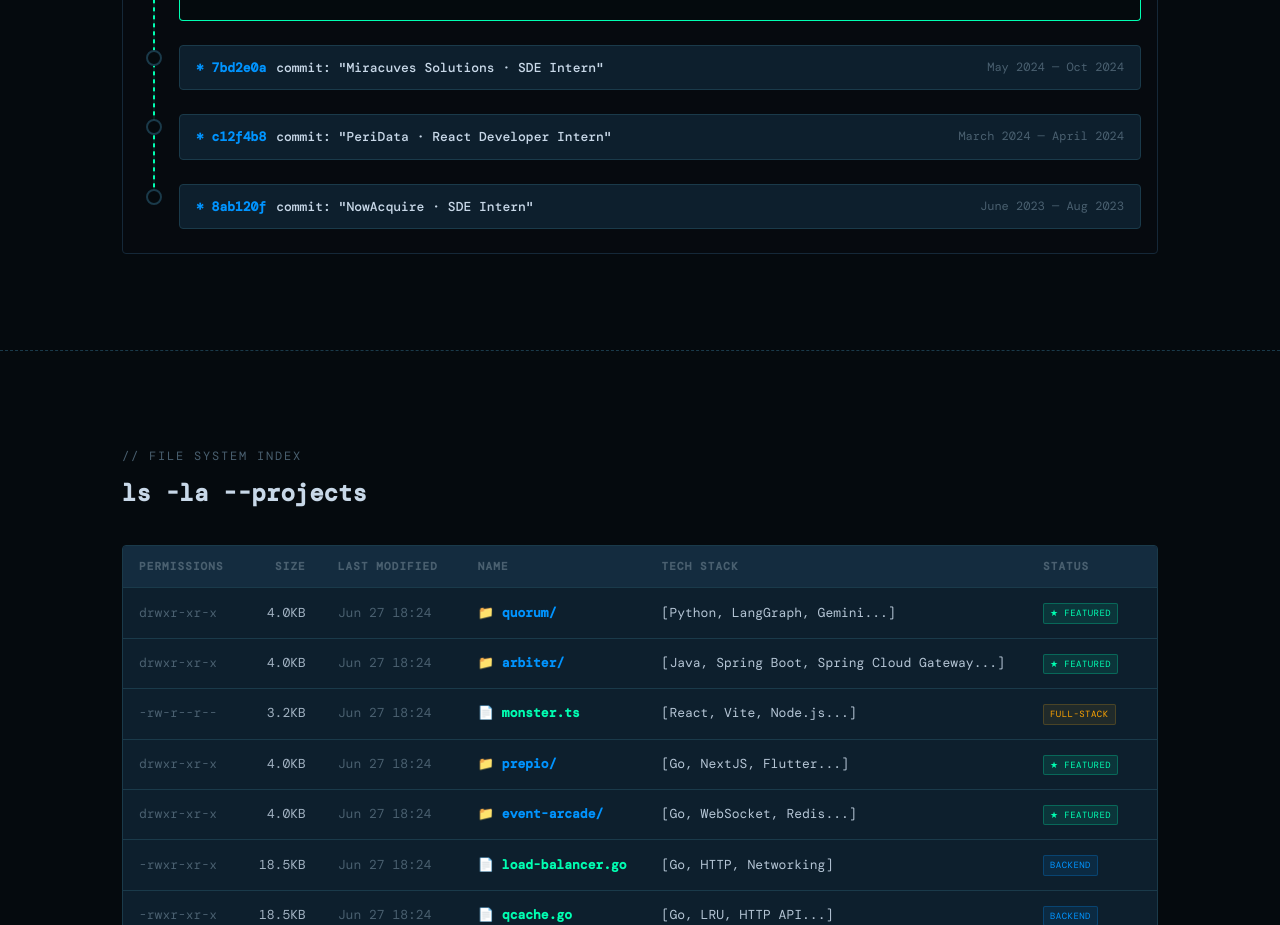
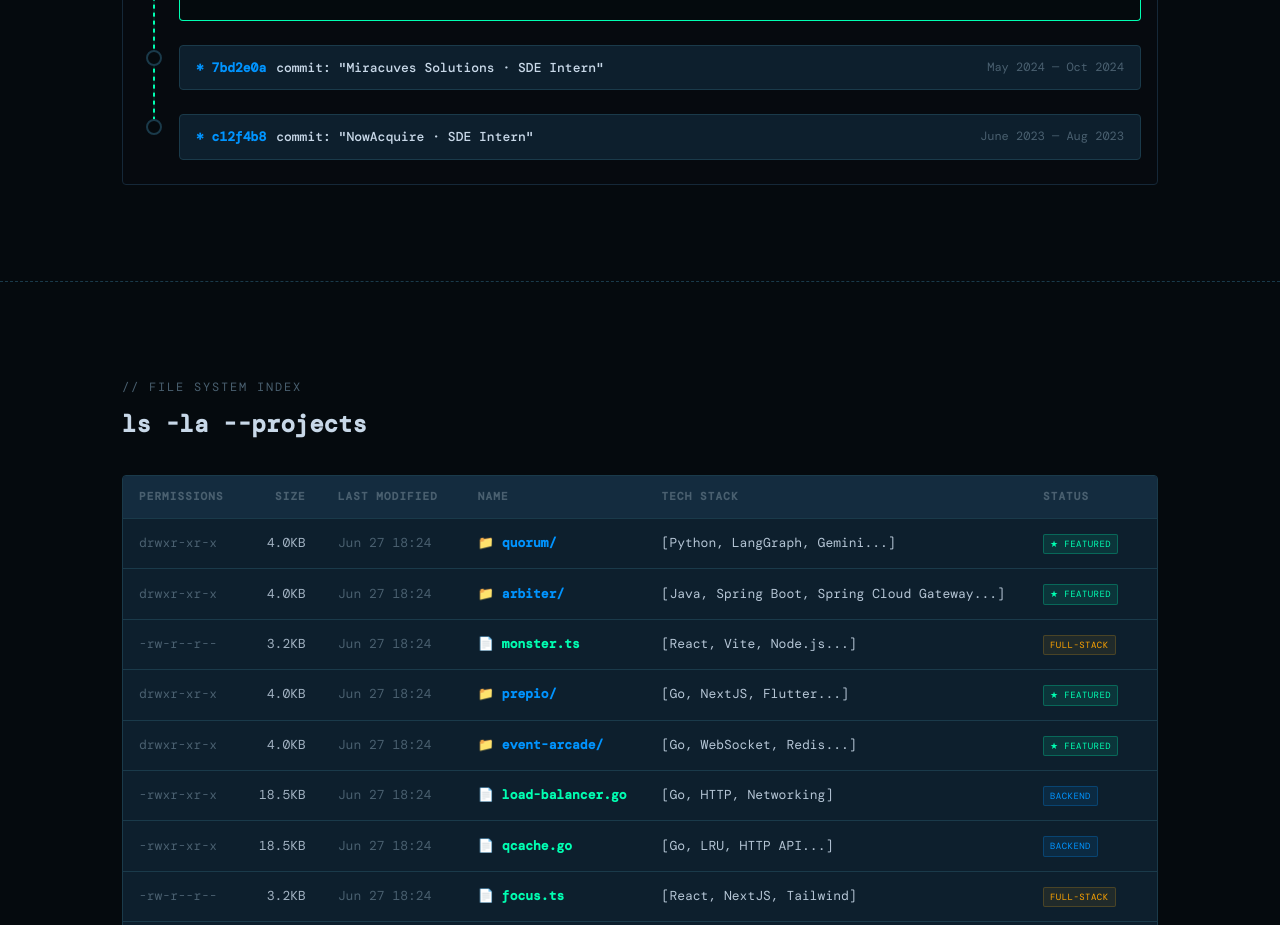
Before and after one commit to ayuuuuu0-0/pro-portfolio, a Next.js app: page / in a window 1280 px wide. Shown: the part 3740-4665 px from the top of the page. Built offline with nearby package versions, Linux system fonts and the light colour scheme; a web font is replaced by a local one.

Commit message:
removed peridata

```diff
--- a/src/data/portfolio.ts
+++ b/src/data/portfolio.ts
@@ -48,16 +48,7 @@ export const EXPERIENCE = [
       "Cut app load time by 40% via lazy loading, widget isolation, and overdraw elimination. Built live chat with WebSocket and HTTP polling fallback, handling reconnect logic and real-time state sync.",
     tags: ["Flutter", "WebSocket", "Performance"],
   },
-  {
-    active: false,
-    period: "March 2024 — April 2024 · Remote",
-    role: "React Developer Intern",
-    company: "PeriData",
-    url: "https://peridata.tech/",
-    description:
-      "Contributed to the company's web platform. Worked on real-world React projects, deepening production coding practices and team collaboration.",
-    tags: ["React", "JavaScript"],
-  },
+
   {
     active: false,
     period: "June 2023 — Aug 2023 · Remote",
```
